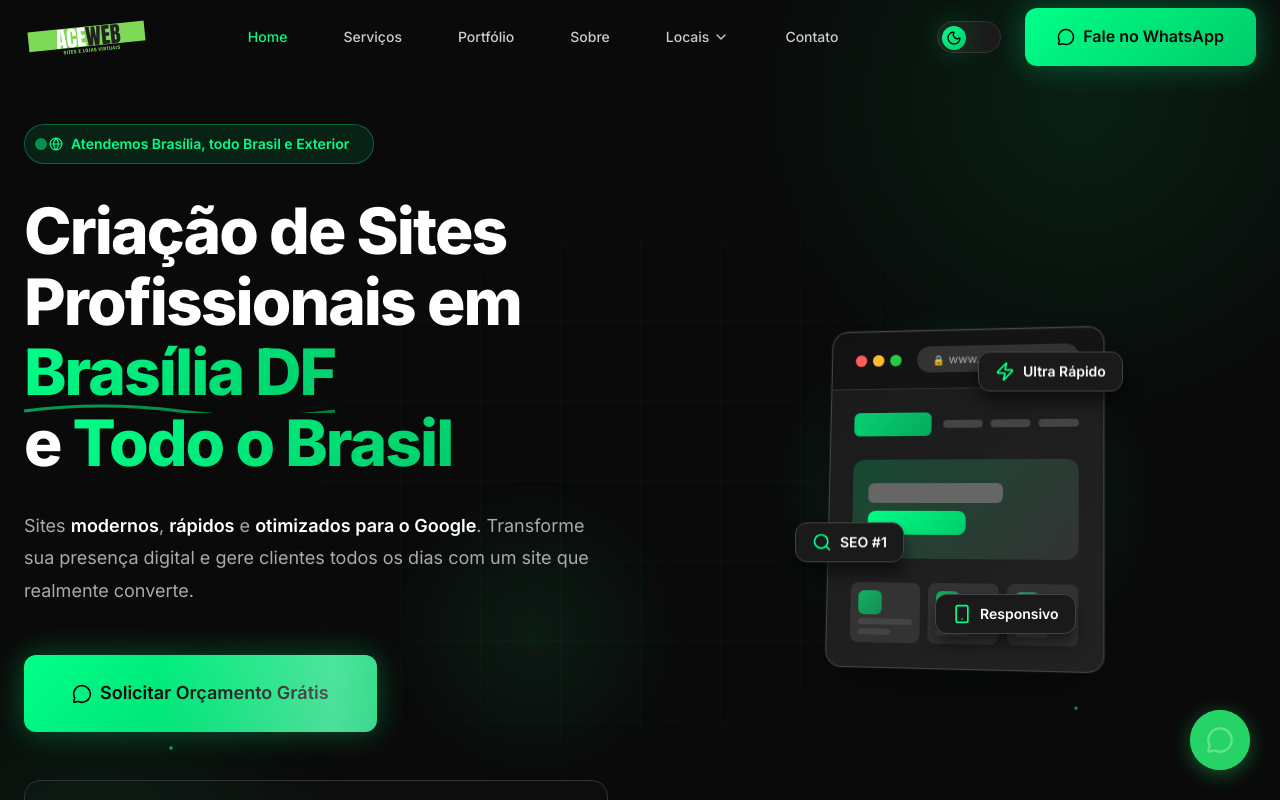
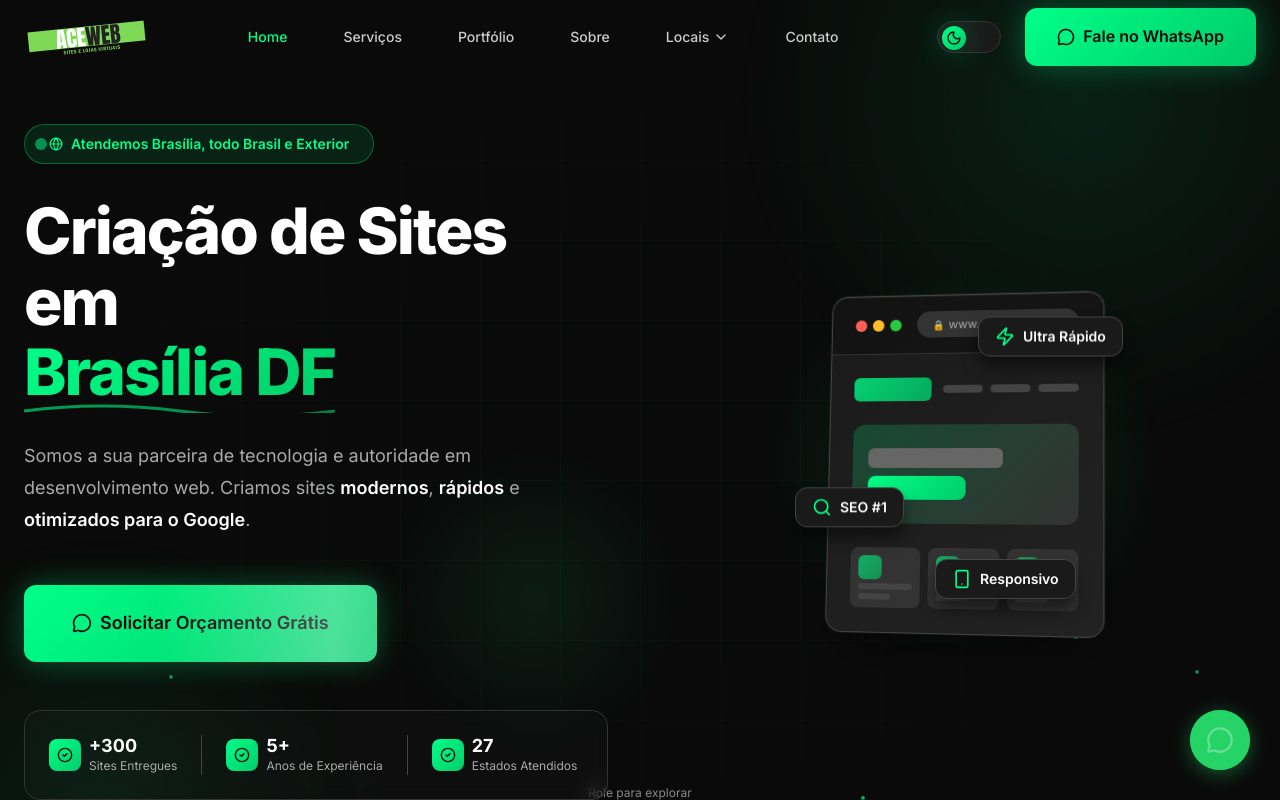
Before and after one commit to acelinosilva/acewebsites, a React (Vite) app: page / in a window 1280 px wide. Shown: the top 800 px of the page. Built offline with nearby package versions, Linux system fonts and the light colour scheme.

Commit message:
Update Home page and index

```diff
--- a/index.html
+++ b/index.html
@@ -34,7 +34,7 @@
   <link href="https://fonts.googleapis.com/css2?family=Inter:wght@300;400;500;600;700;800;900&display=swap"
     rel="stylesheet">
 
-  <title>Criação de Sites Profissionais em Brasília DF | AceWeb - Desenvolvimento Web</title>
+  <title>Criação de Sites em Brasília DF | Sites Profissionais | Ace Websites</title>
 </head>
 
 <body>
--- a/src/pages/Home.jsx
+++ b/src/pages/Home.jsx
@@ -52,7 +52,7 @@ const Home = () => {
     return (
         <main className="home">
             <SEO
-                title="Criação de Sites em Brasília e Todo o Brasil"
+                title="Criação de Sites em Brasília DF | Sites Profissionais | Ace Websites"
                 description="Criação de Sites Profissionais, Landing Pages e E-commerce. Sites modernos, ultra-rápidos e otimizados para o Google. Solicite um orçamento!"
                 keywords="criação de sites brasília, web designer brasília, sites profissionais, landing page, seo, desenvolvimento web"
             />
@@ -100,9 +100,8 @@ const Home = () => {
                             animate={{ opacity: 1, y: 0 }}
                             transition={{ duration: 0.6, delay: 0.3 }}
                         >
-                            <span className="hero__title-line">Criação de Sites</span>
+                            <span className="hero__title-line">Criação de Sites em</span>
                             <span className="hero__title-line">
-                                Profissionais em{' '}
                                 <span className="hero__title-highlight">
                                     <span className="text-gradient">Brasília DF</span>
                                     <svg className="hero__title-underline" viewBox="0 0 200 12" preserveAspectRatio="none">
@@ -116,9 +115,7 @@ const Home = () => {
                                     </svg>
                                 </span>
                             </span>
-                            <span className="hero__title-line">
-                                e <span className="text-gradient">Todo o Brasil</span>
-                            </span>
+
                         </motion.h1>
 
                         <motion.p
@@ -127,9 +124,8 @@ const Home = () => {
                             animate={{ opacity: 1 }}
                             transition={{ duration: 0.6, delay: 0.5 }}
                         >
-                            Sites <strong>modernos</strong>, <strong>rápidos</strong> e <strong>otimizados para o Google</strong>.
-                            Transforme sua presença digital e gere clientes todos os dias
-                            com um site que realmente converte.
+                            Somos a sua parceira de tecnologia e autoridade em desenvolvimento web.
+                            Criamos sites <strong>modernos</strong>, <strong>rápidos</strong> e <strong>otimizados para o Google</strong>.
                         </motion.p>
 
                         <motion.div
```
